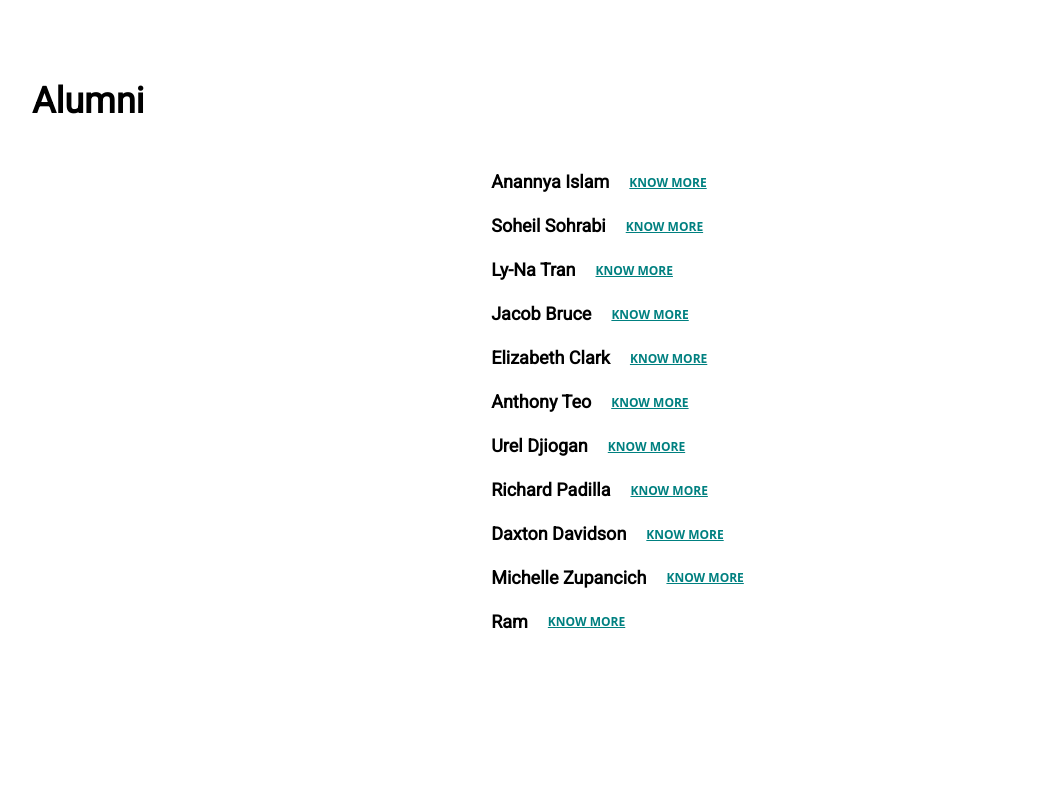
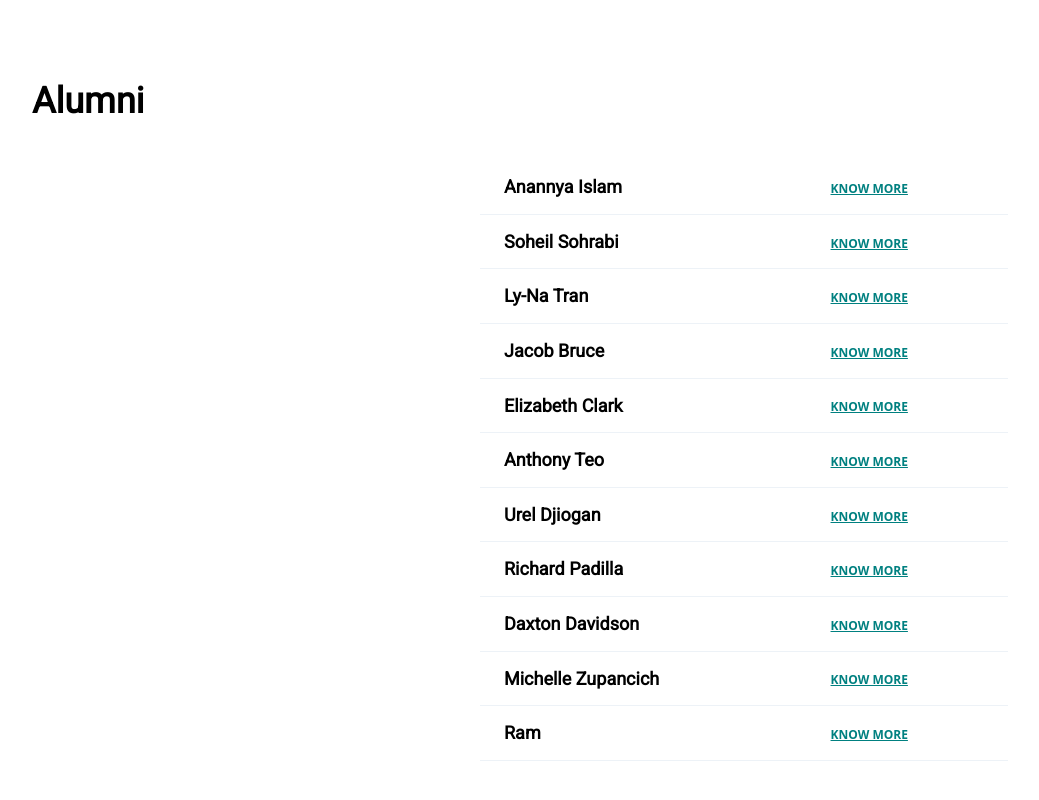
Before and after one commit to dipeshpandit12/AITLAB, a React (Create React App) app: page / in a window 1280 px wide. Shown: the part 6810-7610 px from the top of the page, without its empty margins (64-1103 px from the left). Built offline with nearby package versions, Linux system fonts and the light colour scheme.

Commit message:
created a table for alumni members

```diff
--- a/src/Components/Pages/Teams/index.js
+++ b/src/Components/Pages/Teams/index.js
@@ -1,4 +1,4 @@
-import { Box, Flex, Heading, Button, HStack } from "@chakra-ui/react";
+import { Box, Flex, Heading, Button,Td, Tr, TableContainer,Table,Tbody } from "@chakra-ui/react";
 import ProfileCard from "./ProfileCard";
 import Teams_Datas from "../../../Datas/Teams_Data.json";
 import Modal_Page from "./Modal_Page";
@@ -43,12 +43,18 @@ export default function Teams() {
           width={{ base: "100%", md: "70%", lg: "70%", xl: "70%" }}
           p={{ base: "1rem", lg: "8rem" }}
         >
+          <TableContainer>
+          <Table variant="simple">
+          <Tbody>
           {Teams_Datas.filter((data) => data.status === "Alumni").map(
             (data, index) => (
-              <HStack spacing={5} p="0.7rem">
+              <Tr key={index}>
+                <Td>
                 <Heading fontSize="lg" key={index}>
                   {data.name}
                 </Heading>
+                </Td>
+                <Td>
                 <Button
                   onClick={() => {
                     setSelectedAlumniData(data); // Set the selected alumni data
@@ -61,9 +67,13 @@ export default function Teams() {
                 >
                   Know More
                 </Button>
-              </HStack>
+                </Td>
+                </Tr>
             )
           )}
+           </Tbody>
+        </Table>
+      </TableContainer>
           {/* --------------------------For Modal -----------------------------------------*/}
 
           {/* Modal for Full Details of Alumni */}
```
